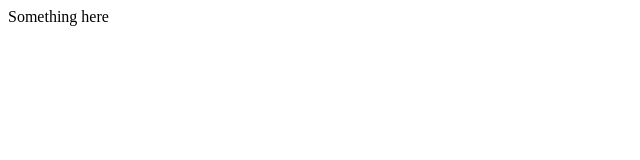
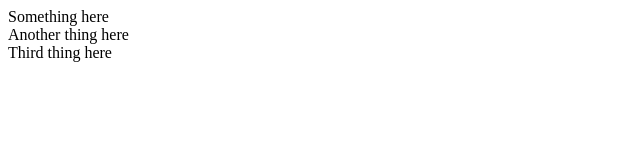
Before and after one commit to zhornyk/testrepo, a plain HTML site: page index.html in a window 1280 px wide. Shown: the whole page, without its empty margins (0-640 px from the left). Drawn offline with nearby package versions, Linux system fonts and the light colour scheme.

Commit message:
Some changes

```diff
--- a/index.html
+++ b/index.html
@@ -15,5 +15,11 @@
     <div>
         Something here
     </div>
+    <div>
+        Another thing here
+    </div>
+    <div>
+        Third thing here
+    </div>
 </body>
 </html>
```
